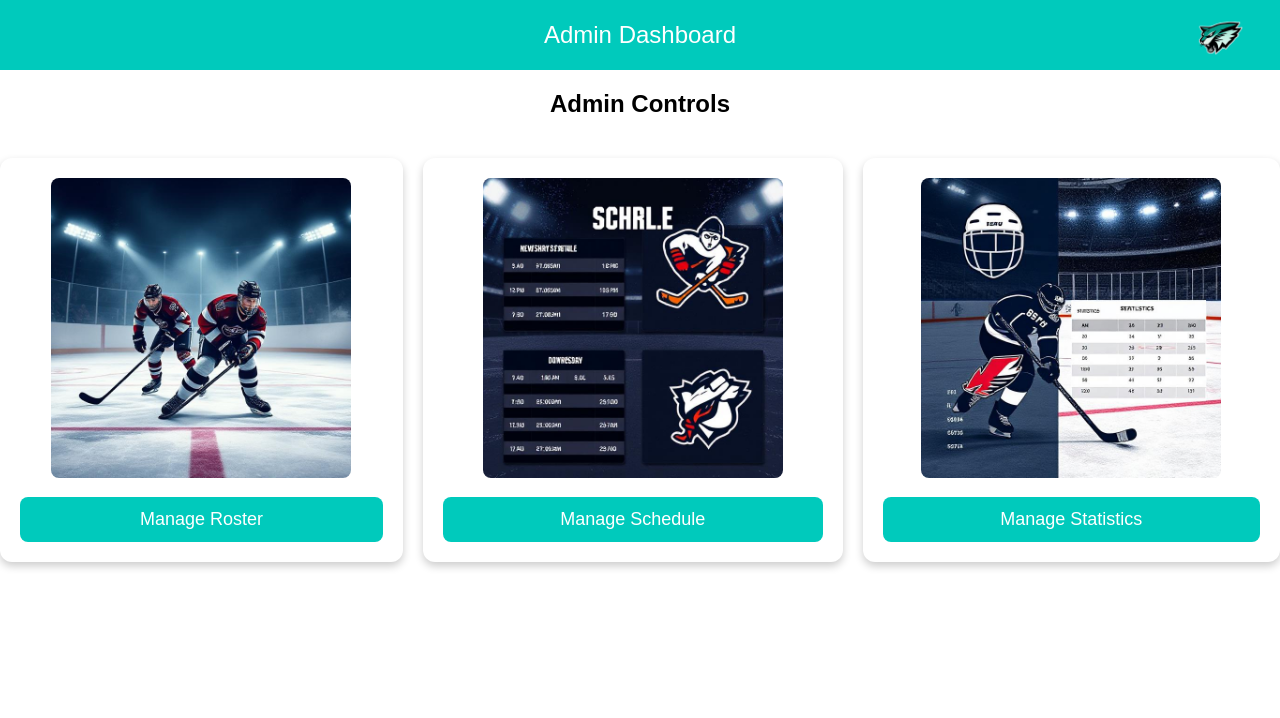
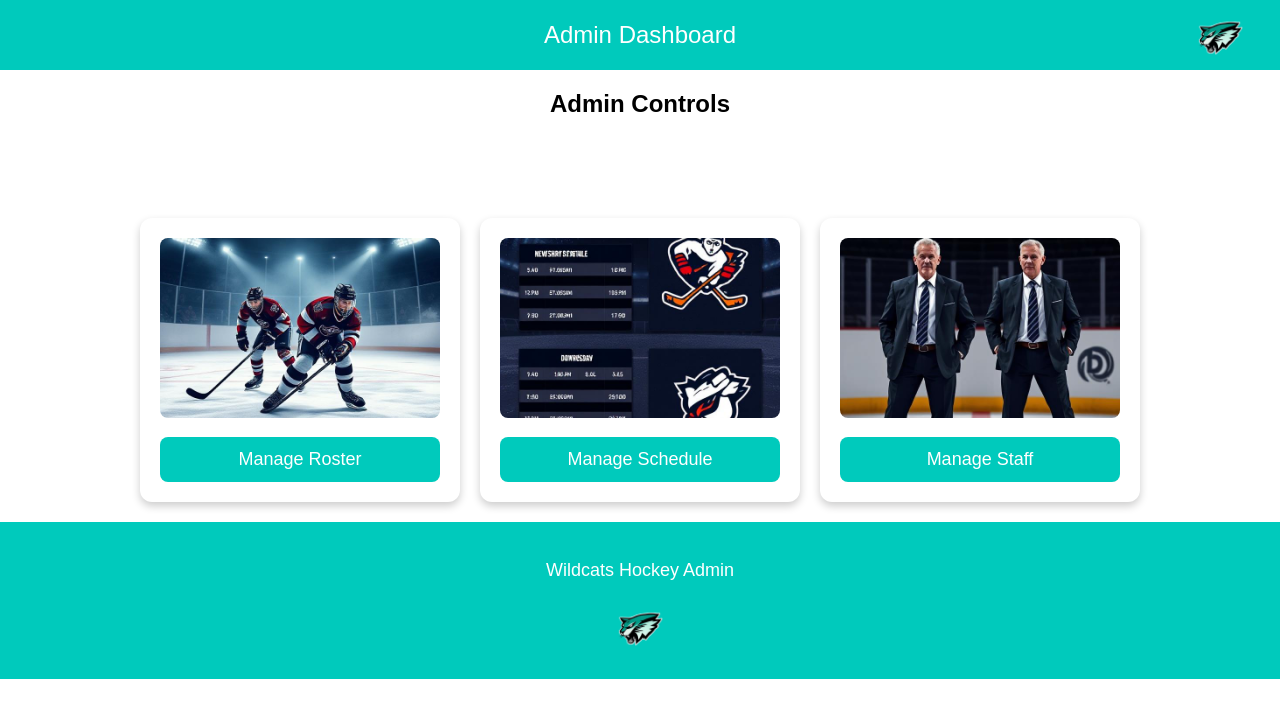
Before and after one commit to spayson40/abqwildcatshockey, a website: page public/admin-dashboard.html in a window 1280 px wide. Drawn offline with Linux system fonts and the light colour scheme.

Commit message:
admin dashboard menu/footer updates

```diff
--- a/public/admin-dashboard.html
+++ b/public/admin-dashboard.html
@@ -1,20 +1,19 @@
 <!DOCTYPE html>
 <html lang="en">
 <head>
-    <meta charset="UTF-8">
-    <meta name="viewport" content="width=device-width, initial-scale=1.0">
+  <meta charset="UTF-8" />
+  <meta name="viewport" content="width=device-width, initial-scale=1.0"/>
   <title>Admin Dashboard</title>
-    <link rel="stylesheet" href="styles/homestyles.css">
+  <link rel="stylesheet" href="styles/homestyles.css" />
   <style>
-        /* Admin Button Container */
     .admin-buttons {
       display: flex;
       justify-content: center;
+      flex-wrap: wrap;
       gap: 20px;
-            margin-top: 40px;
+      margin-top: 100px;
     }
 
-        /* Admin Buttons Styled Like Card Buttons */
     .admin-card {
       text-align: center;
       background: white;
@@ -22,11 +21,13 @@
       padding: 20px;
       box-shadow: 0px 4px 8px rgba(0, 0, 0, 0.2);
       transition: transform 0.2s ease-in-out;
+      width: 280px;
     }
 
     .admin-card img {
       width: 100%;
-            max-width: 300px;
+      max-height: 180px;
+      object-fit: cover;
       border-radius: 8px;
     }
 
@@ -53,10 +54,16 @@
 </head>
 <body>
 
+  <!-- Header -->
+  <header>
+    Admin Dashboard
+    <img src="photos/wc-logo.png" alt="Wildcats Logo" class="header-logo" />
+  </header>
+
   <!-- Sidebar Menu -->
   <div id="menu">
     <div class="menu-button" onclick="toggleMenu()">
-            <img src="photos/hamburger.webp" alt="Menu Button">
+      <img src="photos/hamburger.webp" alt="Menu Button" />
     </div>
     <ul id="menu-items">
       <li><a href="index.html">Home</a></li>
@@ -67,39 +74,36 @@
     </ul>
   </div>
 
-    <!-- Header -->
-    <header>
-        Admin Dashboard
-        <img src="photos/wc-logo.png" alt="Wildcats Logo" class="header-logo">
-    </header>
-
   <div class="admin-container">
     <h2>Admin Controls</h2>
 
-        <!-- Admin Navigation Buttons -->
     <div class="admin-buttons">
       <div class="admin-card">
-                <img src="photos/wc-roster.jpg" alt="Roster">
+        <img src="photos/wc-roster.jpg" alt="Roster" />
         <button onclick="location.href='admin-roster.html'">Manage Roster</button>
       </div>
       <div class="admin-card">
-                <img src="photos/wc-schedule.jpg" alt="Schedule">
+        <img src="photos/wc-schedule.jpg" alt="Schedule" />
         <button onclick="location.href='admin-schedule.html'">Manage Schedule</button>
       </div>
       <div class="admin-card">
-                <img src="photos/wc-statistics.jpg" alt="Statistics">
-                <button onclick="location.href='admin-stats.html'">Manage Statistics</button>
+        <img src="photos/wc-staff.jpg" alt="Staff" />
+        <button onclick="location.href='admin-staff.html'">Manage Staff</button>
       </div>
     </div>
   </div>
 
+  <footer>
+    <p>Wildcats Hockey Admin</p>
+    <img src="photos/wc-logo.png" alt="Wildcats Logo" class="footer-logo" />
+  </footer>
+
   <script>
     function toggleMenu() {
-            const menu = document.getElementById('menu');
-            menu.classList.toggle('expanded');
+      const menu = document.getElementById("menu");
+      menu.classList.toggle("expanded");
     }
   </script>
   <script src="scripts/auth.js"></script>
-
 </body>
 </html>
```
Lines whose indentation alone changed are shown as unchanged.
